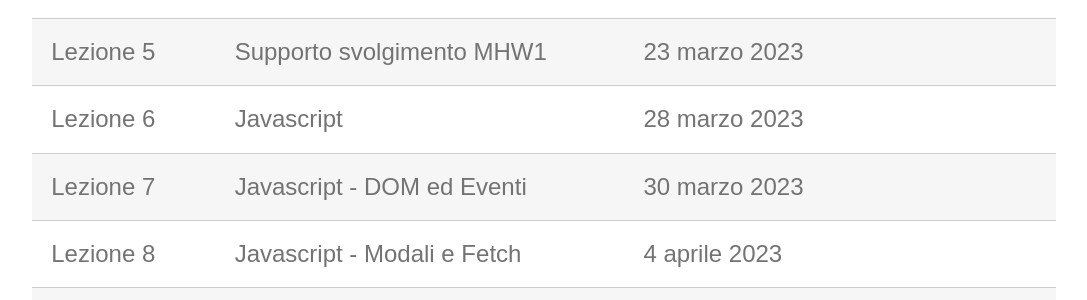
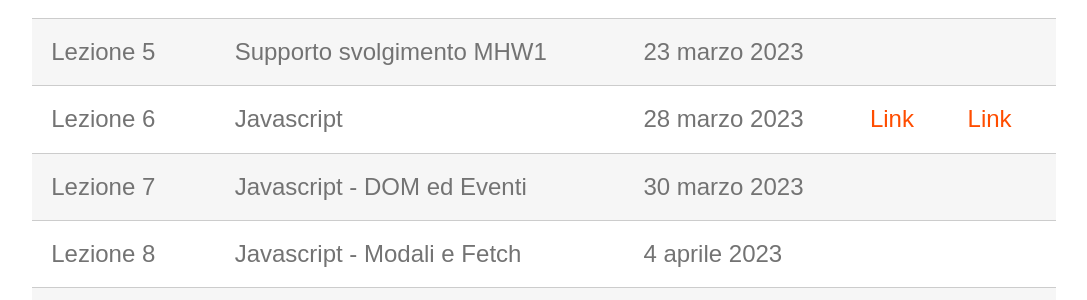
Before and after one commit to perceivelab/wp-al-23, a Jekyll site: the page built from lezioni.md, in a window 1280 px wide. Shown: the part 654-954 px from the top of the page, without its empty margins (96-1183 px from the left). Built offline with Jekyll 4.4.1, drawn with Linux system fonts in a browser that asks for light colours; our own code applies the rules of GitHub Pages for plain Markdown files.

```diff
--- a/lezioni.md
+++ b/lezioni.md
@@ -13,7 +13,7 @@
 | Lezione 3    | Flexbox                          | 16 marzo 2023  | [Link](https://studentiunict-my.sharepoint.com/:b:/g/personal/simone_palazzo_unict_it/EcDQ47LYLGtAm3AgtIyuTEMBdSkS644a6a7Yi3B2aEoHzw?e=Ygb72T) |
 | Lezione 4    | Position, Mobile                 | 21 marzo 2023  | [Link](https://studentiunict-my.sharepoint.com/:b:/g/personal/simone_palazzo_unict_it/ET9cCOqdA5lDkchgvDTVoCgBS4ooIPW8vCStCTA7HP8new?e=r9DjFP) | [Link](https://studentiunict-my.sharepoint.com/:u:/g/personal/simone_palazzo_unict_it/EaHcYyUl_WdJpyiNaS5__LQBhjnpRpZrN7kM_XRqEyN60A?e=SBd89X) |
 | Lezione 5    | Supporto svolgimento MHW1        | 23 marzo 2023  | |
-| Lezione 6    | Javascript                       | 28 marzo 2023  | |
+| Lezione 6    | Javascript                       | 28 marzo 2023  | [Link](https://studentiunict-my.sharepoint.com/:b:/g/personal/simone_palazzo_unict_it/EcmXnHf9BoBEuKcwap0rdVcBAVE_VLyi9Wpypz96SNOZ3Q?e=e6kTAl) | [Link](https://studentiunict-my.sharepoint.com/:u:/g/personal/simone_palazzo_unict_it/Ed6T1tBnKGFNpj82zvBxd0wB8P0HkTwjRpbXrkrtkA6YrA?e=yE8jkJ) |
 | Lezione 7    | Javascript - DOM ed Eventi       | 30 marzo 2023  | |
 | Lezione 8    | Javascript - Modali e Fetch      | 4 aprile 2023  | |
 | Lezione 9    | Supporto svolgimento MHW2        | 6 aprile 2023  | |
```
